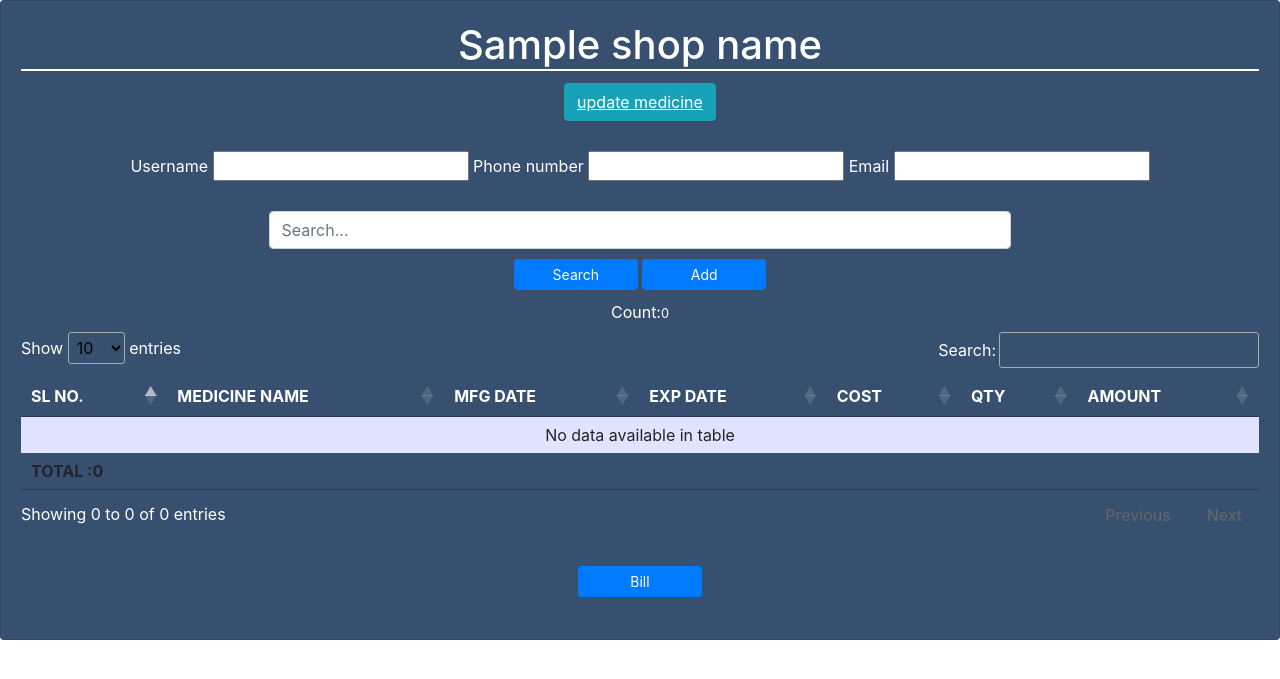
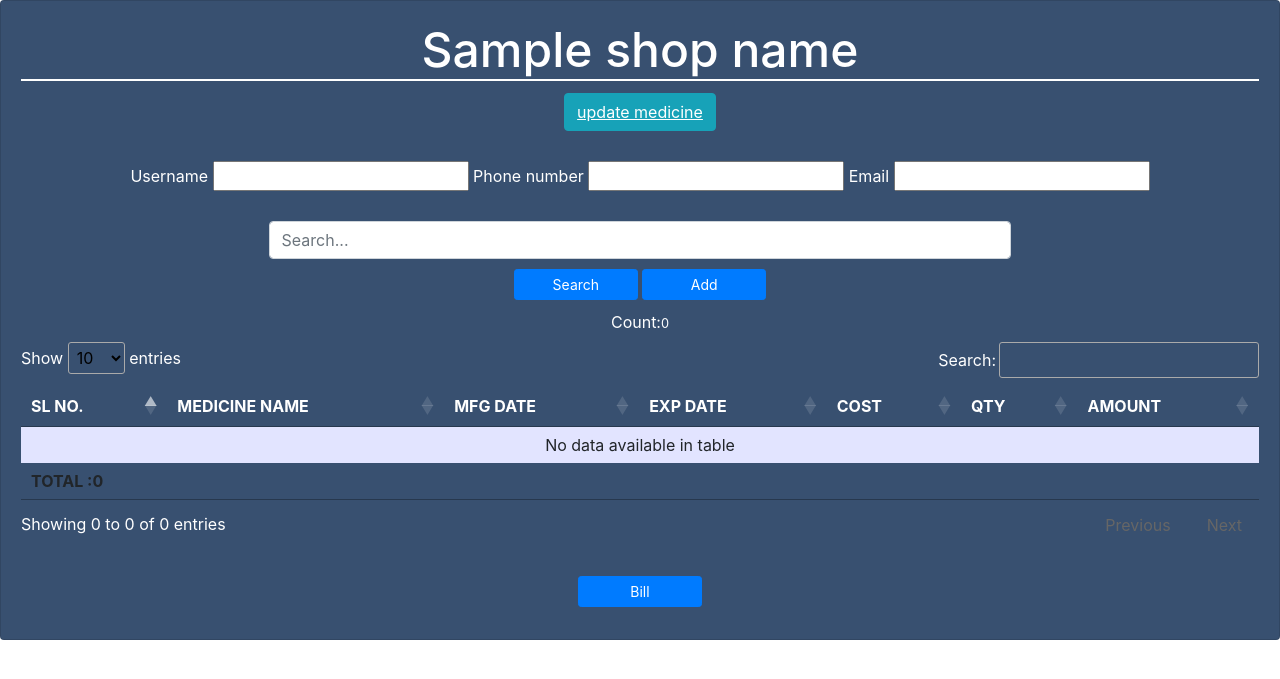
Before and after one commit to vaishnavi1396/Billing_system, a Flask app: template templates/billform.html in a window 1280 px wide. Shown: the top 679 px of the page. Run offline with Flask 2, Linux system fonts and the light colour scheme; the template is opened without the code that fills it: most values are stand-ins (such as "Sample title", 1, 10 or a date in 2020); some libraries are stand-ins or nearby versions.

```diff
--- a/medbill.py
+++ b/medbill.py
@@ -34,11 +34,11 @@ def search():
     # print(cust_id)
     med_ids = medicine_id_search(cust_id, medicine_name)
     if not med_ids is None:
-        print(med_ids)
+        #print(med_ids)
         # med_add = add(med_ids)
-        return jsonify({"status ": True})
+        return jsonify({"status":True})
     else:
-        return jsonify({"status ": False})
+        return jsonify({"status":False})
 
 
 def isExpired(exp_date):
--- a/model.py
+++ b/model.py
@@ -70,7 +70,7 @@ def medicine_id_search(cust_id,medicine):
     cursor = mysql.connect().cursor()
     cursor.execute("""Select ma.med_id from med_acc as ma where cust_id='%s' and ma.med_id = (SELECT med_id from med_det where trade_name='%s')"""%(cust_id,medicine))
     data = cursor.fetchone()
-    print(data)
+    #print(data)
     return data
 
 
--- a/static/ajax.js
+++ b/static/ajax.js
@@ -5,18 +5,19 @@ $(document).ready(function(){
 
         $("#search").click(function(){
                 var value=$("#txtSearch").val()
-                //alert("Getting the medicine name "+value);
-                if(value=="")
+
+                if(value == "")
                 {
                     alert("Enter the medicine name");
                 }
                 else{
                     $.get("http://127.0.0.1:5000/search?medicine=" +value, function(data, status){
                                 console.log(data);
-                                //alert("Data: " + data + "\nStatus: " + status);
-                                if(data.status==true){
+
+                                if(data.status == true){
                                     alert("medicine exist");
                                 }
+
                                 else{
                                     alert("medicine does not exist");
                                 }
@@ -24,24 +25,22 @@ $(document).ready(function(){
                     }
                 });
 
+
         $('#bill_table').DataTable();
-
         $("#add").click(function(){
         var count=$("#count").text();
-        count=parseInt(count)
-        count=count+1
-        var med_name=$("#txtSearch").val()
-        //alert("adding medicine is" +med_name);
-        //alert(value)
+        count=parseInt(count);
+        count=count+1;
+        var med_name=$("#txtSearch").val();
 
-        if(med_name=="")
+        if(med_name == "")
         {
             alert("Enter the medicine name");
 
         }
+
         else{
             $.get("http://127.0.0.1:5000/add?medicine=" +med_name, function(data, status){
-                     //alert("Data: " + data + "\nStatus: " + status);
                      function convert(str) {
                         var date = new Date(str),
                             month = ("0" + (date.getMonth()+1)).slice(-2),
@@ -49,8 +48,7 @@ $(document).ready(function(){
                         return [ day, month, date.getFullYear() ].join("-");
                         }
 
-                    if(status.trim() == "success".trim())
-                    {
+                    if(status.trim() == "success".trim()){
                     console.log(data)
                     var markup = '<tr id=medicin_item'+(count).toString()+'"><td style="display:None">'+data.batch_id+'</td><td style="display:None">'+data.med_id+'</td><td>'+(count).toString()+'</td><td>'+med_name+'</td><td>'+convert(data.mfg_Date)+'</td><td>'+convert(data.exp_Date)+' </td><td>'+data.cost+'</td>\<td><input type="number" min="0" max="100" value="0" size="2" style="width:50px" name="qty" id="qty'+count+'"/></td><td class="txtCal" id=amount'+count+'>0</td></tr>';
                     $("#count").text(count.toString())
@@ -58,21 +56,22 @@ $(document).ready(function(){
 
                     $("#qty"+count).change(function(){
                     var value = $(this).val();
-//                    alert(value);
+
                     if(data.qty < value){
                         alert("quantity exceeded")
                         return
                     }
                     amount= data.cost*value;
-//                    alert(amount);
 
                     curr_amt=$("#amount"+count).html();
-                    console.log(curr_amt)
+                    console.log(curr_amt);
+
                     if (curr_amt == ""){
                         curr_amt=0.0
                         }
+
                     else{
-                        curr_amt=parseFloat(curr_amt);
+                        curr_amt = parseFloat(curr_amt);
                     }
                     var total=parseFloat($("#total").html())-curr_amt
                     console.log(total);
@@ -109,14 +108,15 @@ $(document).ready(function(){
             alert("BILL INFO IS EMPTY" +table.count());
             return
         }
+
         else{
-        var items=[]
+            var items=[]
                 data=table.rows().data();
                 for(i=0;i<table.rows().count();i++)
                 {
-                     batch_id=data[i][0]
-                     med_id=data[i][1]
-                     id=data[i][2]
+                     batch_id=data[i][0];
+                     med_id=data[i][1];
+                     id=data[i][2];
                      qty=$("#qty"+id).val();
                      var item={"batch_id":batch_id,"qty":qty,"med_id":med_id}
                      items.push(item);
@@ -146,8 +146,7 @@ $(document).ready(function(){
                     error: function(jqXHR, exception){
                             alert(exception.toString());
                             }
-                        });
-                    }
+                    });
+                }
         });
-
 });
--- a/static/display.css
+++ b/static/display.css
@@ -6,6 +6,11 @@ width:60%;
 h1
 {
 border-bottom:2px solid white;
+}
+
+h1.shop_name
+{
+font-size:3em;
 }
 
 .text-white
@@ -51,6 +56,7 @@ width:10%;
 table.dataTable {
     color:#FFFFF;
 }
+
 .dataTables_wrapper .dataTables_filter, .dataTables_wrapper .dataTables_info, .dataTables_wrapper .dataTables_processing, .dataTables_wrapper .dataTables_paginate {
     color: #fff;
 }
--- a/templates/billform.html
+++ b/templates/billform.html
@@ -12,7 +12,7 @@
 <div align="center">
 <div class="card text-white mb-3" style="min-width:55rem;min-height:40rem;">
     <div class="card-body">
-        <h1 class="card-title">{{ shop_name }}</h1>
+        <h1 class="card-title shop_name">{{ shop_name }}</h1>
         <a class="pull-right btn btn-info" href="/update/{{ shop_name }}"><u>update medicine</u></a>
 
         <div id="myTabContent" class="tab-content">
```
